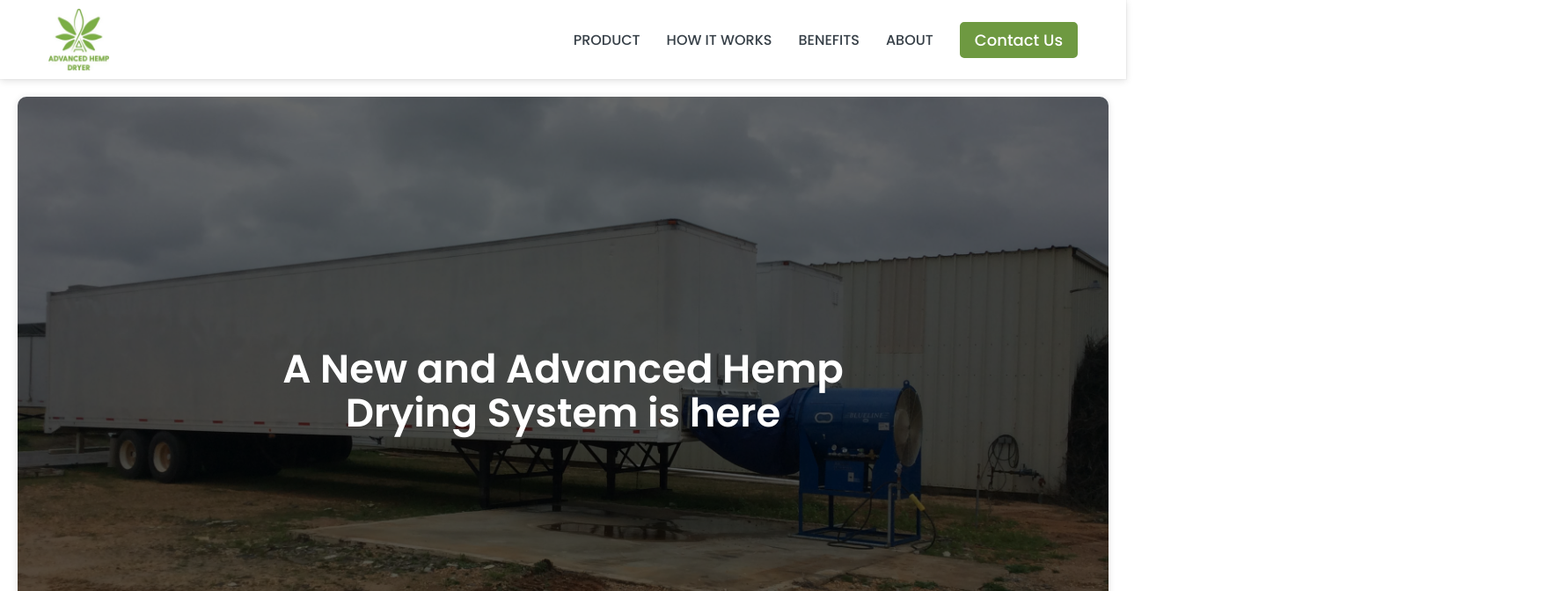
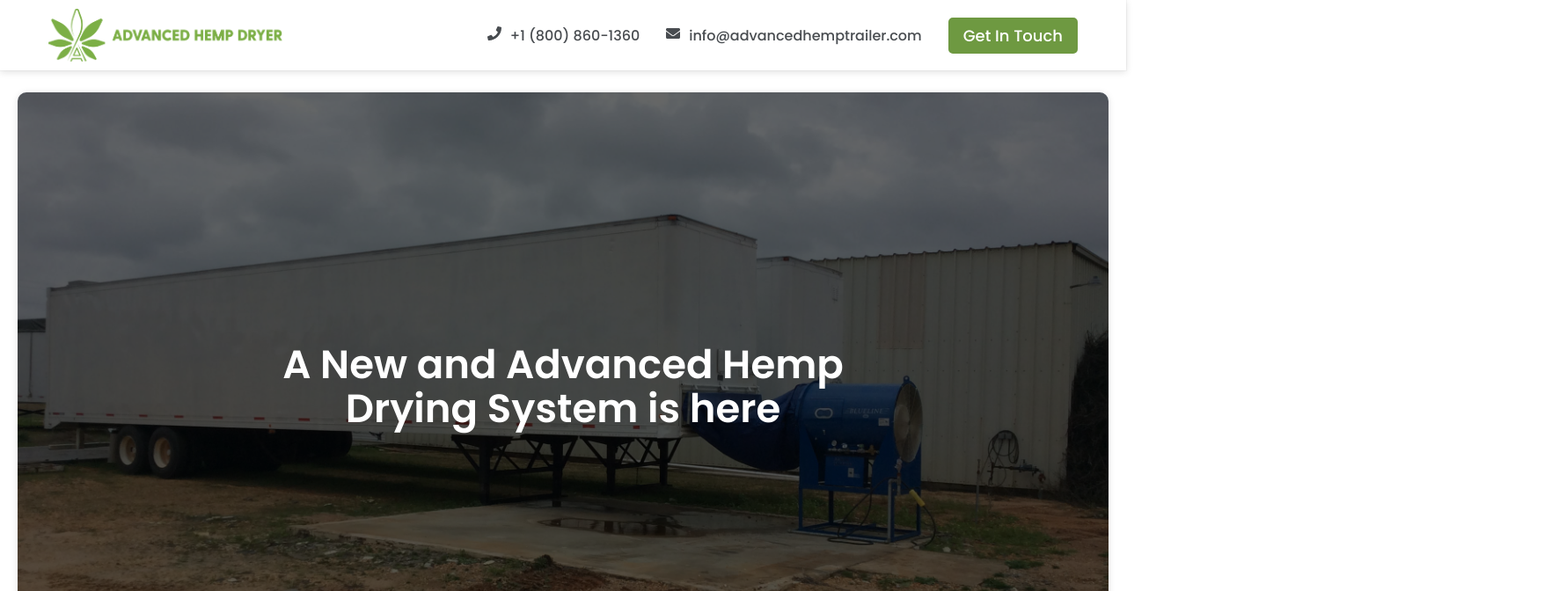
Before and after one commit to dyaroshevych/advanced-hemp-trailer, a React (Create React App) app: page / in a window 1280 px wide. Shown: the top 672 px of the page at 88% size, 1780 px wide, since content can reach past the window. Built offline with nearby package versions, Linux system fonts and the light colour scheme.

Commit message:
changed logo and navigation

```diff
--- a/src/App.scss
+++ b/src/App.scss
@@ -80,9 +80,9 @@
 
   &__logo {
     &-container {
-      height: 70px;
+      height: 60px;
     }
-    height: 70px;
+    height: 60px;
     cursor: pointer;
   }
 
@@ -91,9 +91,8 @@
     font-weight: 500;
     font-size: 16px;
     line-height: 35px;
-    color: #374048;
+    color: #484c50;
     text-decoration: none;
-    text-transform: uppercase;
     cursor: pointer;
     transition: color 0.25s ease;
 
@@ -121,15 +120,22 @@
       }
     }
 
-    &-container:not(:last-of-type) {
-      margin-right: 30px;
+    &-icon {
+      height: 16px;
+      margin-right: 10px;
+    }
+
+    &-container {
+      &:not(:last-of-type) {
+        margin-right: 30px;
+      }
     }
   }
 }
 
 .header {
   position: relative;
-  margin: 100px 20px 20px;
+  margin: 95px 20px 20px;
   padding: 100px 0;
   min-height: calc(100vh - 130px);
   box-shadow: 0px 1px 10px -2px rgba(34, 34, 34, 0.2);
--- a/src/components/Navigation.jsx
+++ b/src/components/Navigation.jsx
@@ -1,6 +1,7 @@
 import React, { useState } from "react";
 import { Link as ScrollLink } from "react-scroll";
 import { Fade } from "react-reveal";
+import { FaPhone, FaEnvelope } from "react-icons/fa";
 
 import { Popup, Button, Form } from "./";
 
@@ -36,7 +37,7 @@ const Navigation = ({ links }) => {
         </li>
         <li>
           <ul className="navigation__links">
-            {links.map((link, idx) => (
+            {/* {links.map((link, idx) => (
               <li className="navigation__link-container" key={idx}>
                 <Fade delay={idx * 100}>
                   <ScrollLink
@@ -52,10 +53,31 @@ const Navigation = ({ links }) => {
                   </ScrollLink>
                 </Fade>
               </li>
+            ))} */}
+            {[
+              {
+                icon: <FaPhone />,
+                content: "+1 (800) 860-1360",
+                link: "tel:+1 (800) 860-1360"
+              },
+              {
+                icon: <FaEnvelope />,
+                content: "info@advancedhemptrailer.com",
+                link: "mailto:info@advancedhemptrailer.com"
+              }
+            ].map(({ icon, content, link }, idx) => (
+              <li className="navigation__link-container" key={idx}>
+                <Fade delay={idx * 100}>
+                  <a className="navigation__link" href={link}>
+                    <span className="navigation__link-icon">{icon}</span>
+                    {content}
+                  </a>
+                </Fade>
+              </li>
             ))}
             <li className="navigation__link-container" onClick={toggleForm}>
               <Fade delay={links.length * 100}>
-                <Button color="green">Contact Us</Button>
+                <Button color="green">Get In Touch</Button>
               </Fade>
             </li>
           </ul>
```
Also changed, not shown: src/assets/img/logo-no-text.png (deleted), src/assets/img/logo.png.
